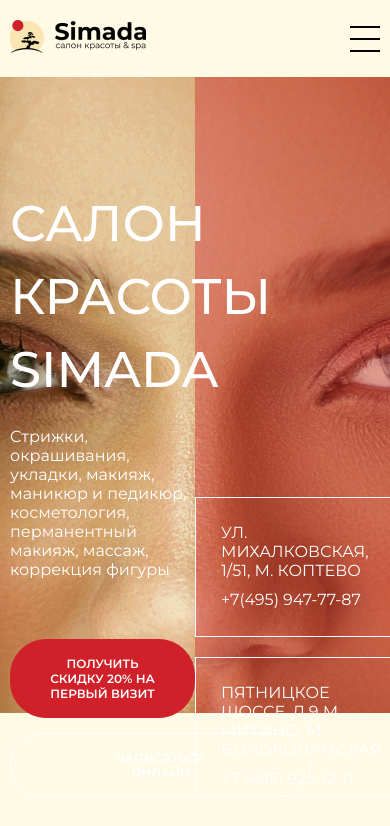
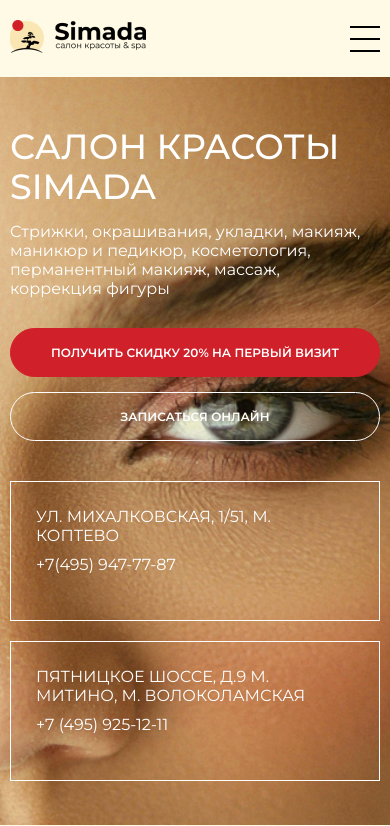
Before and after one commit to gg22hh/beauty, a React (Create React App) app: page / in a window 390 px wide. Shown: the top 826 px of the page. Built offline with nearby package versions, Linux system fonts and the light colour scheme.

Commit message:
finished banner section adaptive

```diff
--- a/src/components/Banner/Banner.scss
+++ b/src/components/Banner/Banner.scss
@@ -1,5 +1,5 @@
 .banner {
-    background: url(../../shared/images/banner.jpg) no-repeat bottom;
+    background: url(../../shared/images/banner/banner.jpg) no-repeat bottom;
     background-size: cover;
     height: 636px;
     color: white;
@@ -50,3 +50,73 @@
         }
     }
 }
+
+@media (max-width: 775px) {
+    .banner {
+        background: url(../../shared/images/banner/banner-adaptive.jpg)
+            no-repeat -960px;
+        height: 727px;
+        background-size: cover;
+        &__inner {
+            flex-direction: column;
+        }
+        &__info,
+        &__connection {
+            width: 100%;
+            padding: 50px 0 0;
+        }
+        &__info-title {
+            font-size: 44px;
+            line-height: 53px;
+        }
+        &__connection {
+            flex-direction: row;
+            &-item {
+                width: 280px;
+                margin: 0;
+            }
+        }
+    }
+}
+
+@media (max-width: 465px) {
+    .banner {
+        height: 748px;
+        &__connection {
+            flex-direction: column;
+            margin: 0 auto;
+            padding-top: 40px;
+            &-item {
+                max-width: 465px;
+                width: 100%;
+            }
+        }
+        &__info-title {
+            font-size: 35px;
+            line-height: 40px;
+            margin-bottom: 15px;
+        }
+        &__info-text {
+            margin-bottom: 30px;
+        }
+        .button__red,
+        .button__white {
+            width: 100%;
+        }
+    }
+}
+
+@media (max-width: 375px) {
+    .banner {
+        &__info {
+            &-title {
+                font-size: 29px;
+                line-height: 33px;
+            }
+            &-text {
+                font-size: 12px;
+                line-height: 15px;
+            }
+        }
+    }
+}
```
Also changed, not shown: src/shared/images/banner/banner-adaptive.jpg (added), src/shared/images/banner/banner.jpg (renamed from src/shared/images/banner.jpg).
